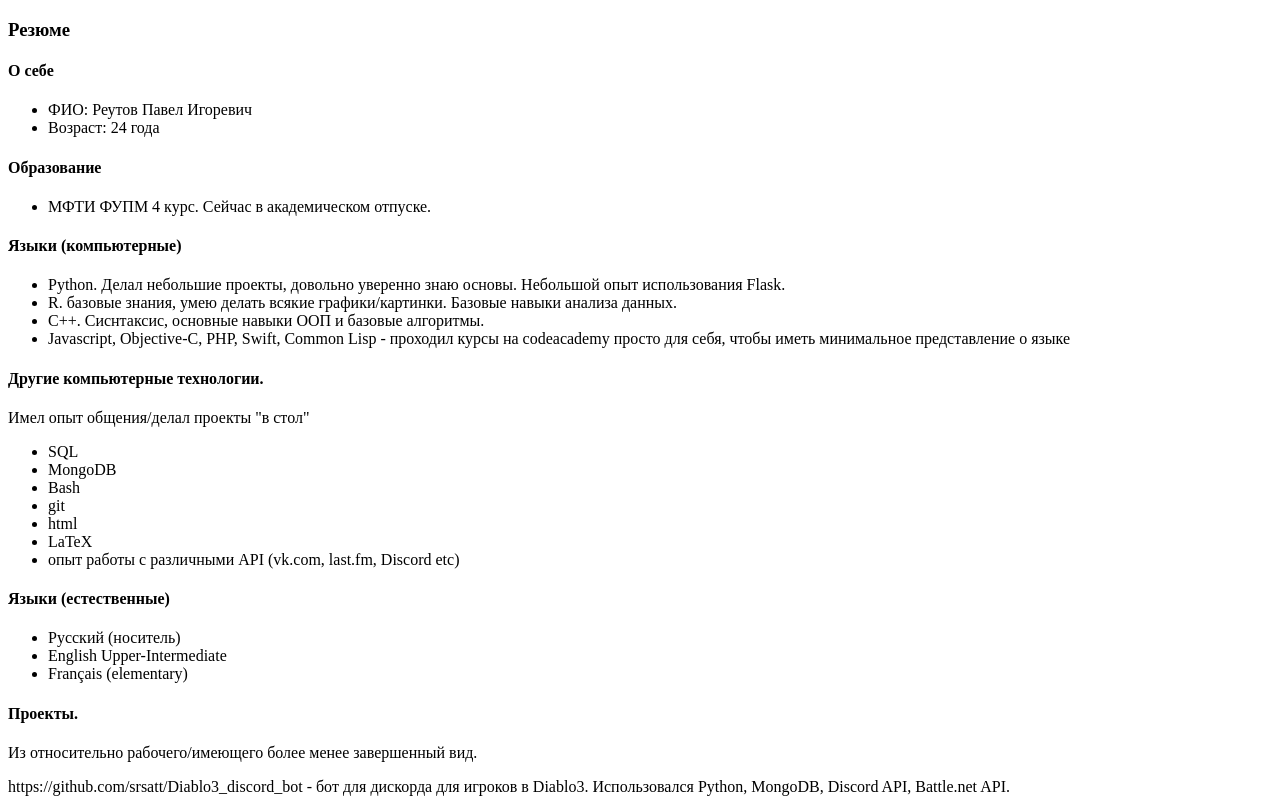
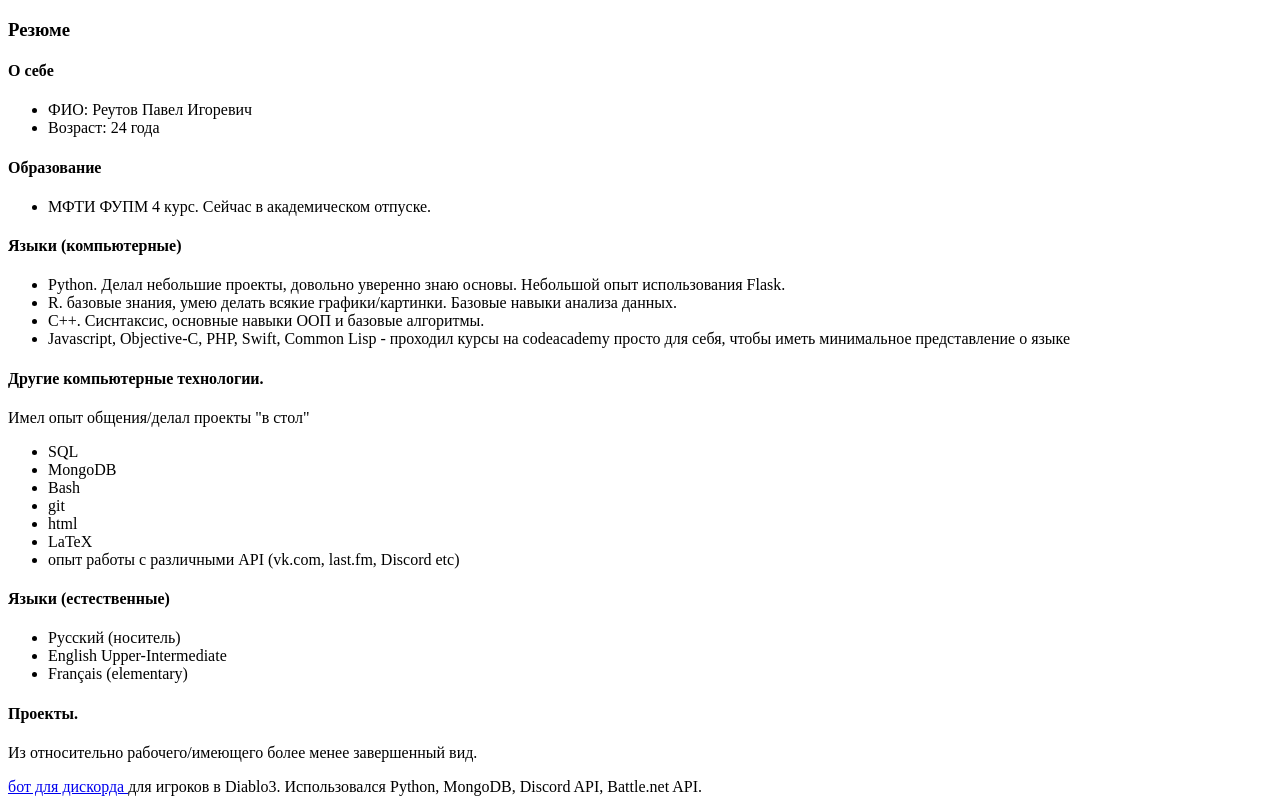
Before and after one commit to srsatt/srsatt.github.io, a plain HTML site: page index.html in a window 1280 px wide. Shown: the top 800 px of the page. Drawn offline with Linux system fonts and the light colour scheme.

Commit message:
some changings

```diff
--- a/index.html
+++ b/index.html
@@ -42,7 +42,7 @@
 		<h4>Проекты.</h4>
 		<p>Из относительно рабочего/имеющего более менее завершенный вид.	</p>
 		<p>
-		https://github.com/srsatt/Diablo3_discord_bot	 - бот для дискорда для игроков в Diablo3. Использовался Python, MongoDB, Discord API, Battle.net API.
+		<a href='https://github.com/srsatt/Diablo3_discord_bot'> бот для дискорда </a> для игроков в Diablo3. Использовался Python, MongoDB, Discord API, Battle.net API.
 		</p>
 		<h4>Хобби/увлечения.</h4>
 		<ul>
```
